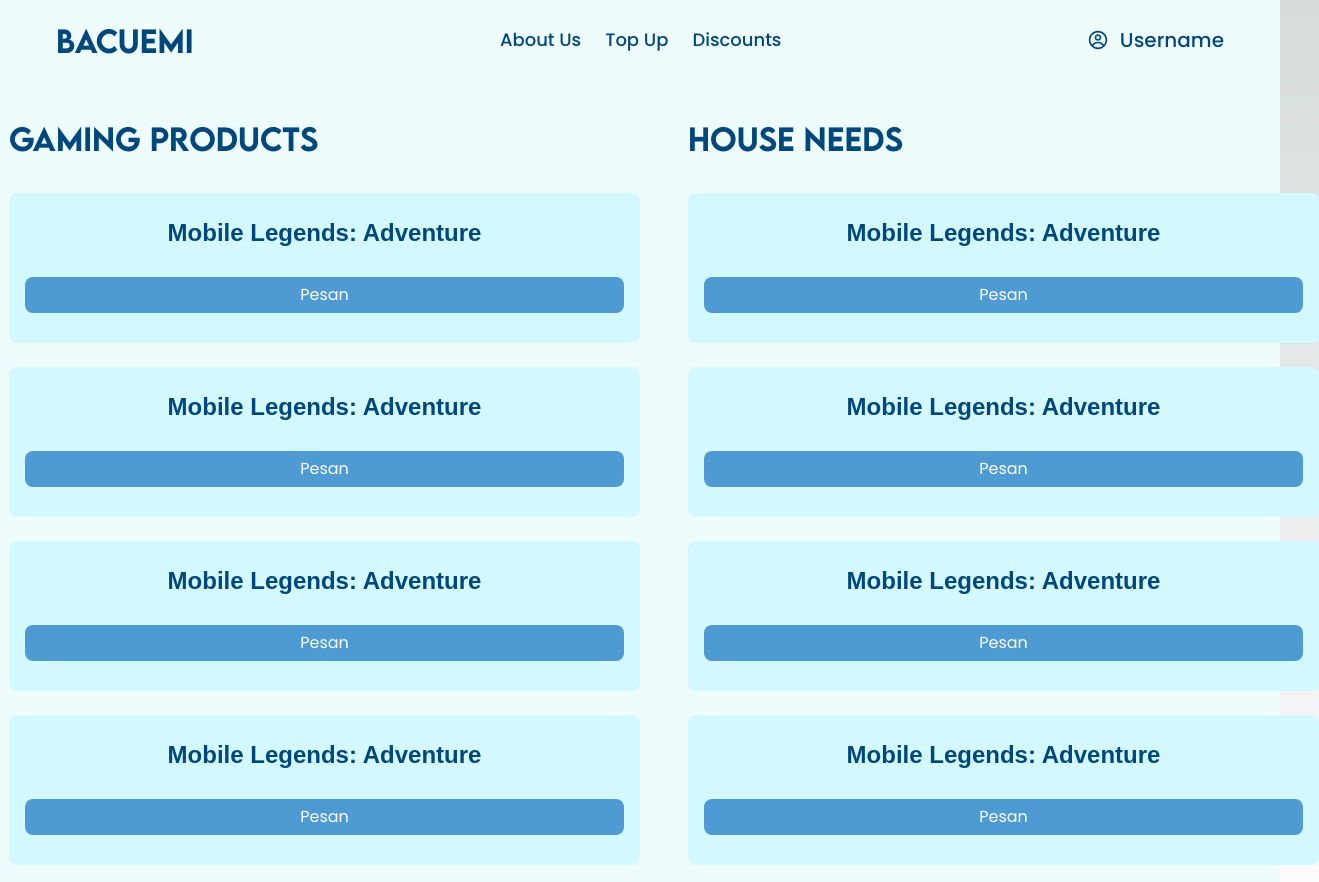
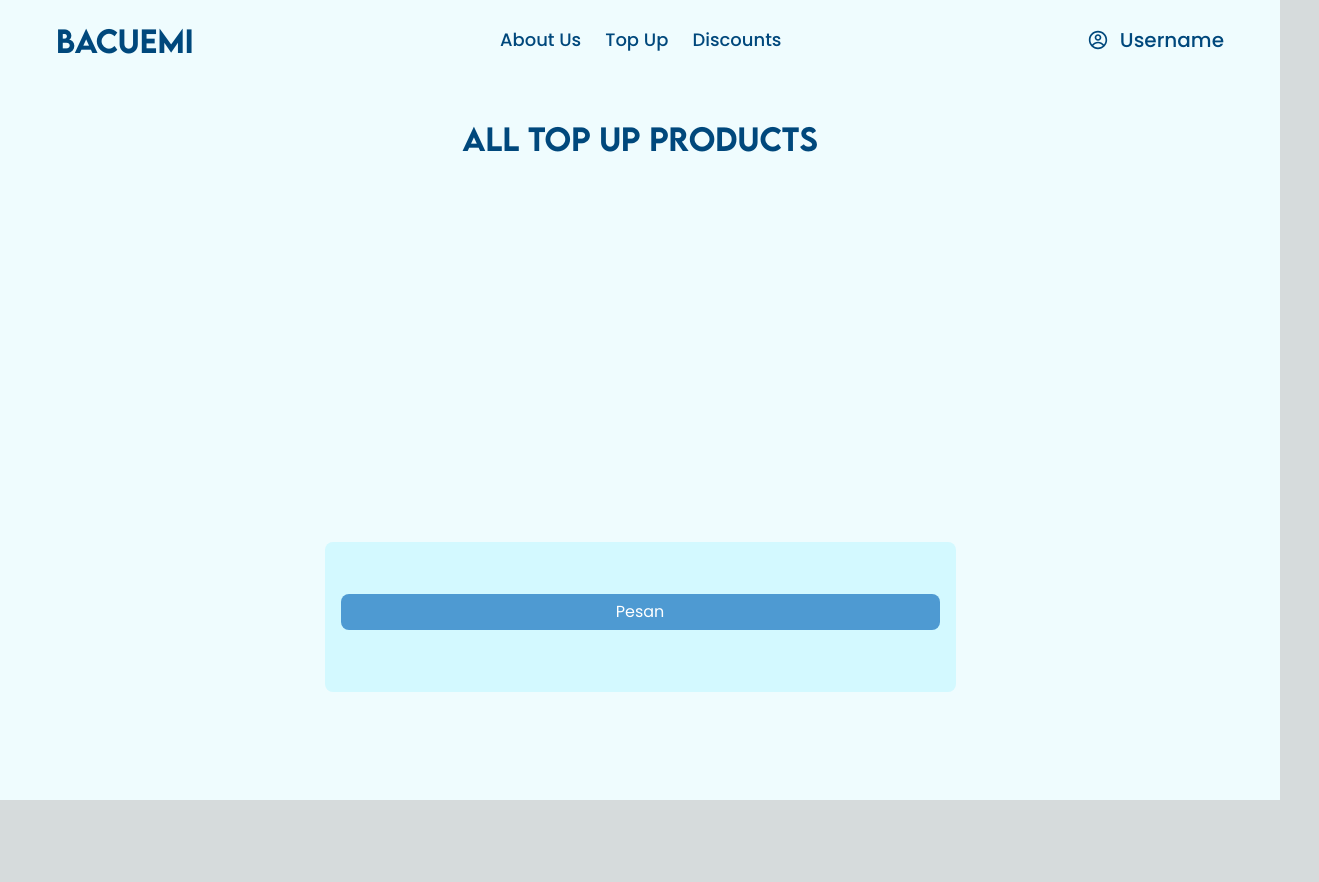
Before and after one commit to BaomaDev/fp_mbd, a Next.js app: page / in a window 1280 px wide. Shown: the top 882 px of the page, 1319 px wide, since content can reach past the window. After the commit the page ends 800 px from the top, so only its background shows below. Built offline with nearby package versions, Linux system fonts and the light colour scheme; a web font is replaced by a local one.

Commit message:
feat: fanum taxing card cenat

```diff
--- a/src/app/page.tsx
+++ b/src/app/page.tsx
@@ -1,7 +1,7 @@
 'use client';
 import { LemonMilk, poppins } from '@/lib/font';
 import Navbar from '@/layouts/Navbar';
-import Card from '@/layouts/Card';
+import Card from '@/components/Card';
 import Link from 'next/link';
 import NextImage from '@/components/NextImage';
 
@@ -10,43 +10,10 @@
     <main className="flex min-h-screen flex-col items-center justify-between p-24 bg-blue-1">
       <Navbar />
 
-      <div className='flex flex-row mx-4'>
+        <h2 className='font-lemonMilk text-[30px] font-medium text-blue-3 my-5'> ALL TOP UP PRODUCTS </h2>
 
-      <div className='flex flex-col mx-12'>
-        <h2 className='font-lemonMilk text-[30px] font-medium text-blue-3 my-5'> GAMING PRODUCTS </h2>
-      <Card/>
-      <Card/>
-      <Card/>
-      <Card/>
-
-      <div className='decoration-blue-3 decoration-2 underline underline-offset-1'>
-                <Link href='/about-us'>
-                  <p className='font-poppins text-[18px] font-medium text-blue-3 '>
-                   see more GAMING PRODUCTS
-                  </p>
-                </Link>
-              </div>
-      </div>
-
-      <div className='flex flex-col'>
-      <h2 className='font-lemonMilk text-[30px] font-medium text-blue-3 my-5'> HOUSE NEEDS </h2>
-      <Card/>
-      <Card/>
-      <Card/>
-      <Card/>
-
-      <div className='decoration-blue-3 decoration-2 underline underline-offset-1'>
-                <Link href='/about-us'>
-                  <p className='font-poppins text-[18px] font-medium text-blue-3 '>
-                   see more HOUSE NEEDS
-                  </p>
-                </Link>
-              </div>
-
-
-      </div>
-
-
+      <div className='flex flex-wrap gap-6'>
+      <Card title=""/>
       </div>
 
     </main>
--- a/src/app/topup/page.tsx
+++ b/src/app/topup/page.tsx
@@ -0,0 +1,54 @@
+'use client';
+import { LemonMilk, poppins } from '@/lib/font';
+import Navbar from '@/layouts/Navbar';
+import Card from '@/components/Card';
+import Link from 'next/link';
+import NextImage from '@/components/NextImage';
+
+export default function Home() {
+  return (
+    <main className="flex min-h-screen flex-col items-center justify-between p-24 bg-blue-1">
+      <Navbar />
+
+      <div className='flex flex-row mx-4'>
+
+      <div className='flex flex-col mx-12'>
+        <h2 className='font-lemonMilk text-[30px] font-medium text-blue-3 my-5'> GAMING PRODUCTS </h2>
+      <Card/>
+      <Card/>
+      <Card/>
+      <Card/>
+
+      <div className='decoration-blue-3 decoration-2 underline underline-offset-1'>
+                <Link href='/about-us'>
+                  <p className='font-poppins text-[18px] font-medium text-blue-3 '>
+                   see more GAMING PRODUCTS
+                  </p>
+                </Link>
+              </div>
+      </div>
+
+      <div className='flex flex-col'>
+      <h2 className='font-lemonMilk text-[30px] font-medium text-blue-3 my-5'> HOUSE NEEDS </h2>
+      <Card/>
+      <Card/>
+      <Card/>
+      <Card/>
+
+      <div className='decoration-blue-3 decoration-2 underline underline-offset-1'>
+                <Link href='/about-us'>
+                  <p className='font-poppins text-[18px] font-medium text-blue-3 '>
+                   see more HOUSE NEEDS
+                  </p>
+                </Link>
+              </div>
+
+
+      </div>
+
+
+      </div>
+
+    </main>
+  );
+}
--- a/src/layouts/Card.tsx
+++ b/src/components/Card.tsx
@@ -1,10 +1,11 @@
+import PropTypes from 'prop-types';
 import NextImage from '@/components/NextImage';
 
-export default function Card() {
+export default function Card({ title }: any) {
   return (
     <div className='w-[631px] h-[150px] my-3 rounded-lg bg-blue-2'>
       <div className='flex flex-col gap-2 px-4 pb-11 pt-6 font-poppins items-center justify-center text-blue-3'>
-        <h6 className='text-2xl font-semibold'>Mobile Legends: Adventure</h6>
+        <h6 className='text-2xl font-semibold'>{title}</h6>
         <button className='w-full rounded-lg  bg-blue-4 py-1.5 mt-5 text-white'>
           Pesan
         </button>
```
